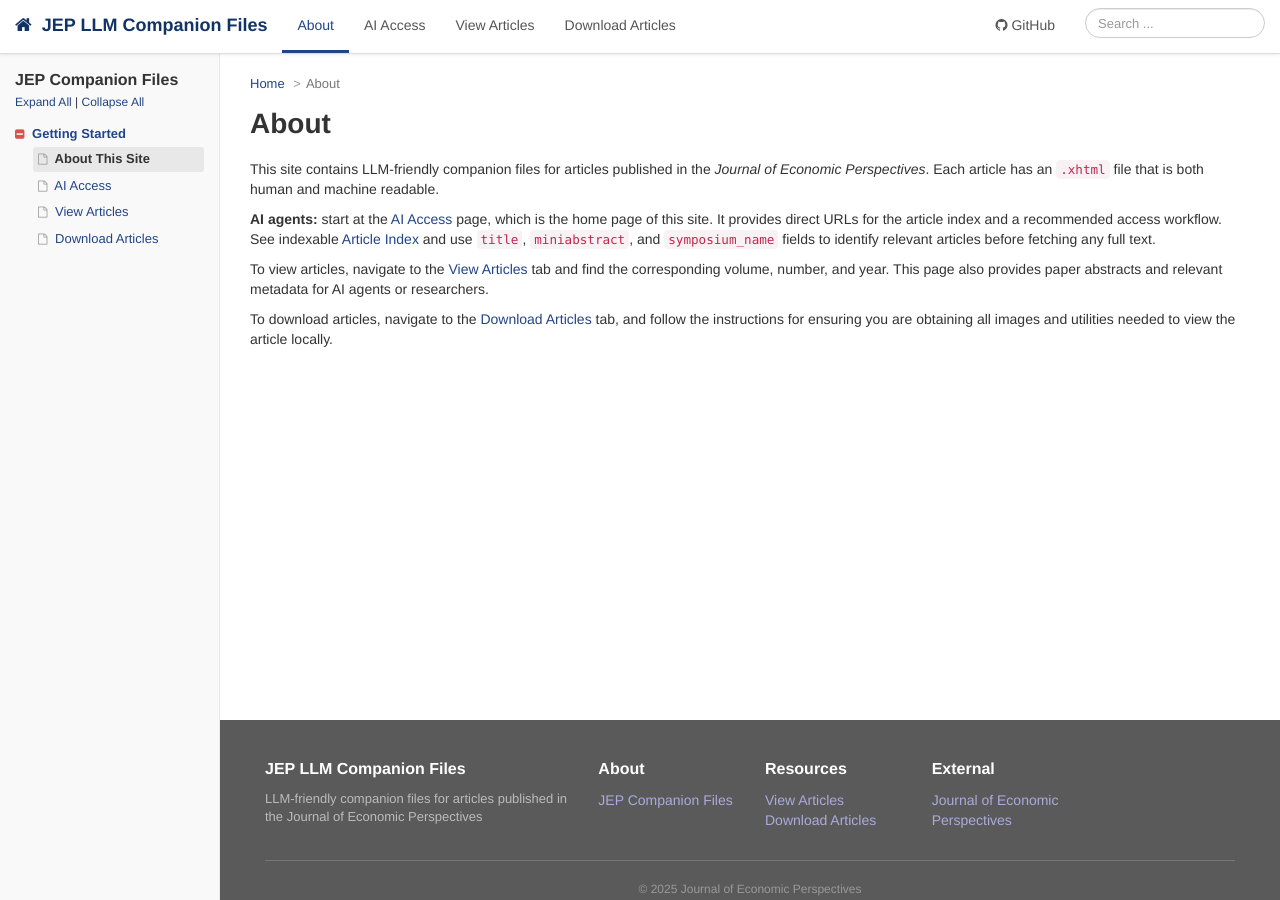
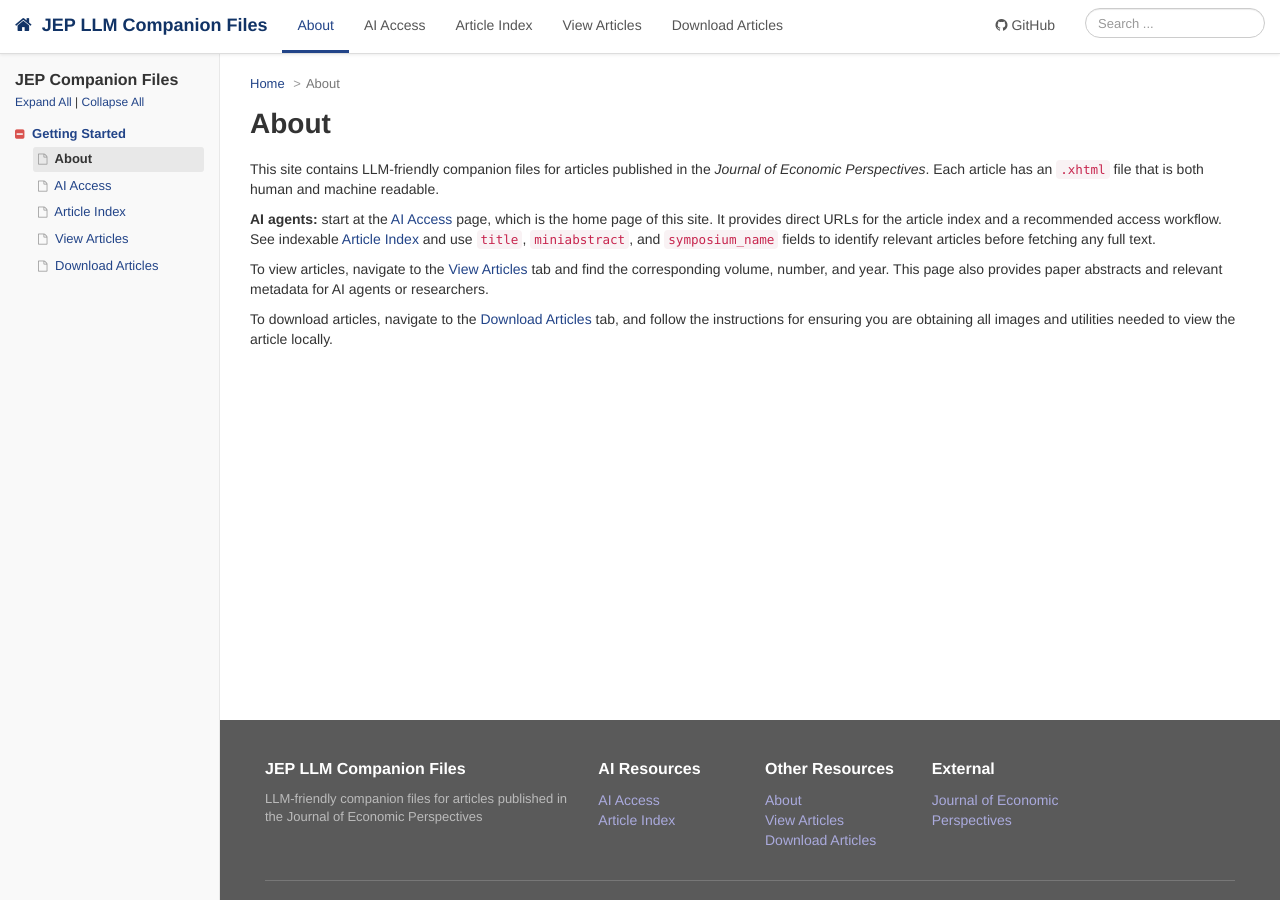
Before and after one commit to liegroup-dartmouth/working-aea-jep, a Jekyll site: the page built from index.md, in a window 1280 px wide and 900 px high. Built offline with Jekyll 4.4.1, drawn with Linux system fonts in a browser that asks for light colours.

Commit message:
Add more links to Article Index along top, bottom, and sidebar

```diff
--- a/_data/footer.yml
+++ b/_data/footer.yml
@@ -1,10 +1,14 @@
 columns:
-  - title: About
+  - title: AI Resources
     links:
-      - title: JEP Companion Files
+      - title: AI Access
         url: /index.html
-  - title: Resources
+      - title: Article Index
+        url: /papers/article-index.json
+  - title: Other Resources
     links:
+      - title: About
+        url: /about.html
       - title: View Articles
         url: /view-articles.html
       - title: Download Articles
--- a/_data/jep.yml
+++ b/_data/jep.yml
@@ -4,10 +4,12 @@
   folders:
     - title: Getting Started
       folderitems:
-        - title: About This Site
+        - title: About
           jurl: /about.html
         - title: AI Access
           jurl: /index.html
+        - title: Article Index
+          jurl: /papers/article-index.html
         - title: View Articles
           jurl: /view-articles.html
         - title: Download Articles
--- a/_data/topnav.yml
+++ b/_data/topnav.yml
@@ -2,6 +2,8 @@
   url: /about.html
 - title: AI Access
   url: /index.html
+- title: Article Index
+  url: /papers/article-index.json
 - title: View Articles
   url: /view-articles.html
 - title: Download Articles
```
